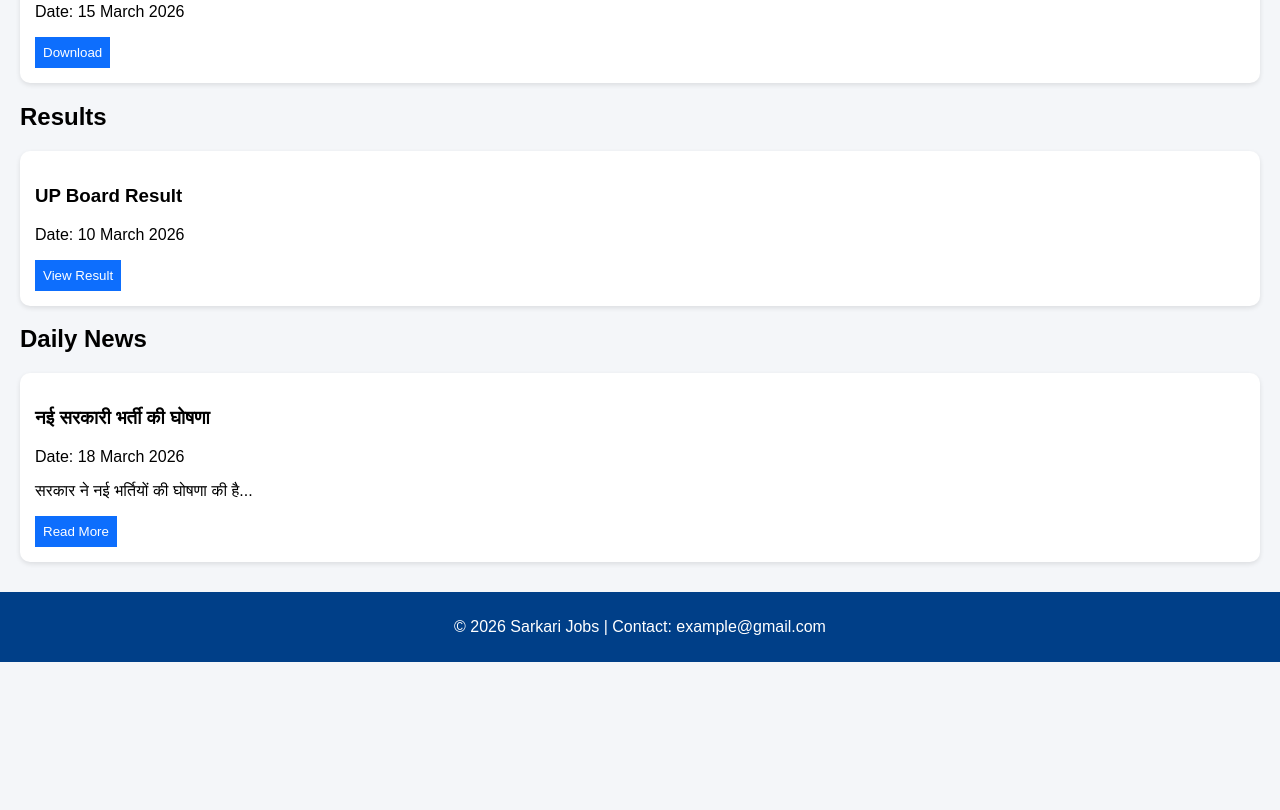
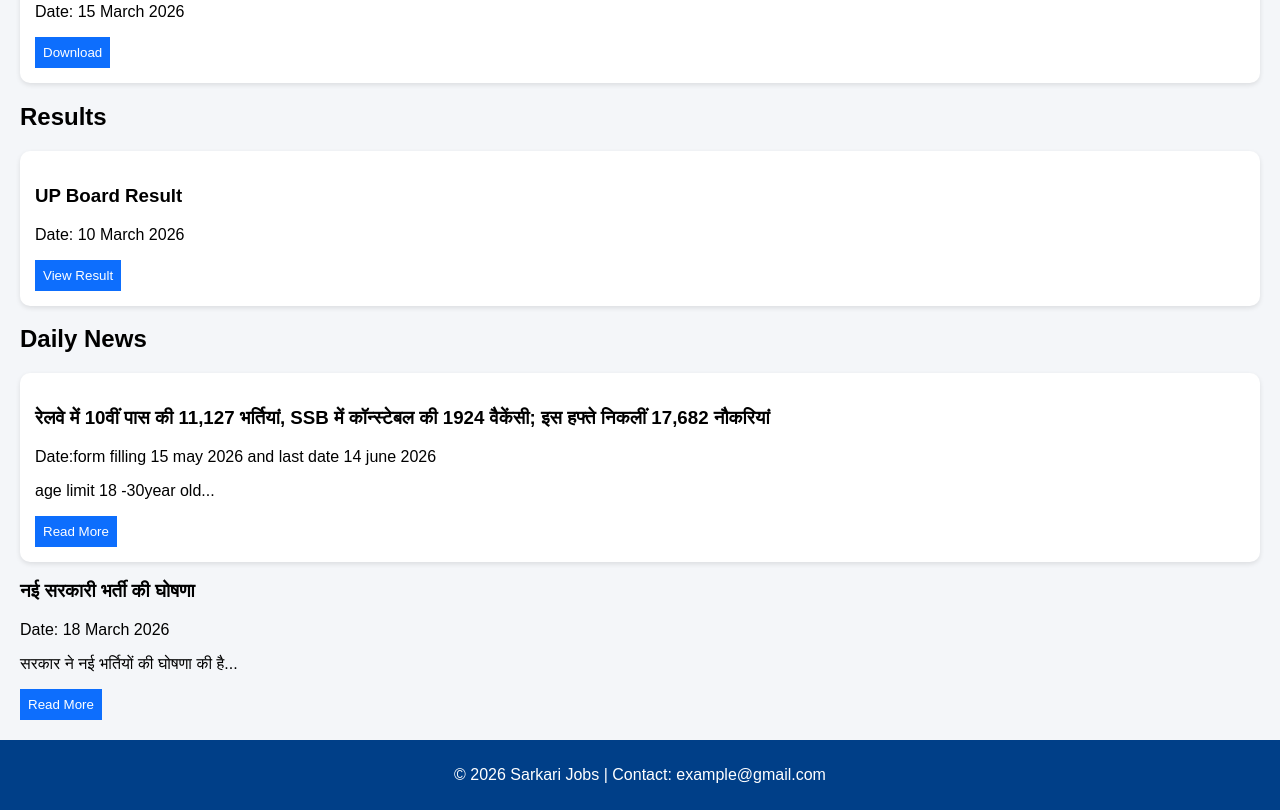
Before and after one commit to sp2371832-cmyk/our-website, a plain HTML site: page index.html in a window 1280 px wide. Shown: the part 1166-1976 px from the top of the page. Before the commit the page ends 1828 px from the top, so only its background shows below. Drawn offline with Linux system fonts and the light colour scheme.

Commit message:
Update index.html

```diff
--- a/index.html
+++ b/index.html
@@ -165,6 +165,11 @@ footer {
 <h2 id="news">Daily News</h2>
 
 <div class="card">
+<h3>रेलवे में 10वीं पास की 11,127 भर्तियां, SSB में कॉन्‍स्‍टेबल की 1924 वैकेंसी; इस हफ्ते निकलीं 17,682 नौकरियां</h3>
+<p>Date:form filling 15 may 2026 and last date 14 june 2026</p>
+<p>age limit 18 -30year old...</p>
+<button>Read More</button>
+</div class=''card''>
 <h3>नई सरकारी भर्ती की घोषणा</h3>
 <p>Date: 18 March 2026</p>
 <p>सरकार ने नई भर्तियों की घोषणा की है...</p>
```
